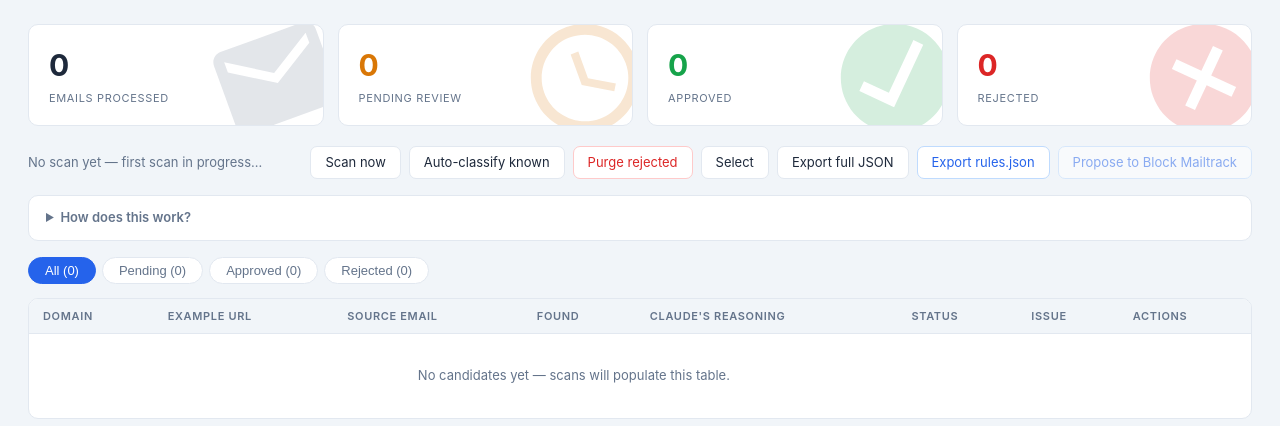
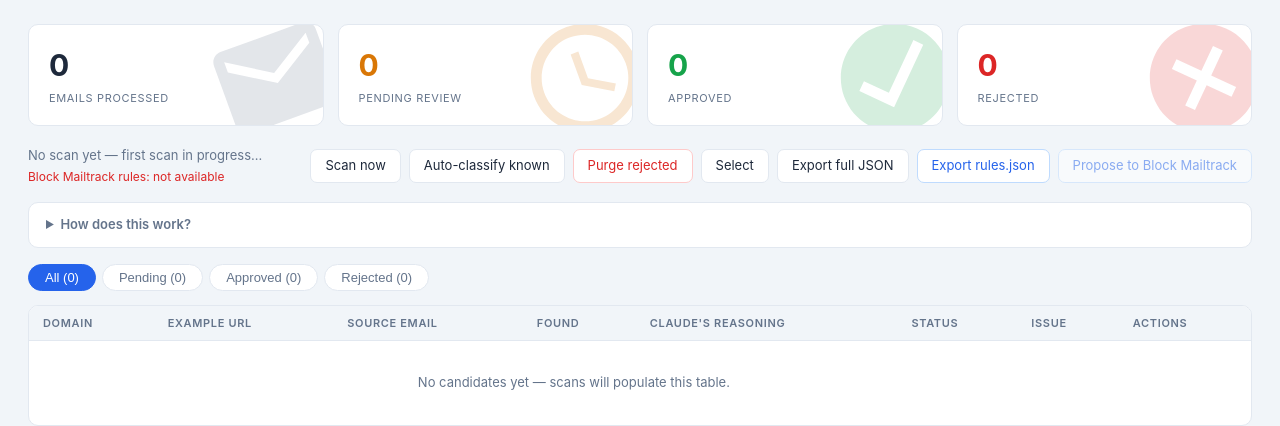
Before and after one commit to Marvellous-Codeworks/mailtrack-hunter, a FastAPI app: page / in a window 1280 px wide. Shown: the part 74-500 px from the top of the page. Run offline with FastAPI, Linux system fonts and the light colour scheme; data that the repository does not hold is empty.

Commit message:
Show Block Mailtrack rules cache status in dashboard; update legend
- _rules_cache_info() exposes count and age of the cached rules.json
- Toolbar shows 'Block Mailtrack rules: N rules — fetched X minutes ago'
  (or 'not available' in red if the fetch failed)
- Legend updated to reflect current propose/reset flow and new API

```diff
--- a/app/main.py
+++ b/app/main.py
@@ -85,6 +85,7 @@ async def dashboard(request: Request):
         "version":         APP_VERSION,
         "github_url":      GITHUB_URL,
         "unproposed_count": unproposed_count,
+        "rules_cache":     _rules_cache_info(),
     })
 
 
@@ -317,6 +318,13 @@ def _already_blocked_domains() -> set[str]:
     return domains
 
 
+def _rules_cache_info() -> dict:
+    if _RULES_CACHE is None:
+        return {"available": False, "count": 0, "age_minutes": None}
+    age_minutes = int((time.monotonic() - _RULES_CACHE_AT) / 60)
+    return {"available": True, "count": len(_RULES_CACHE), "age_minutes": age_minutes}
+
+
 @app.get("/api/export/github-issue")
 async def export_github_issue():
     already_blocked = _already_blocked_domains()
--- a/static/style.css
+++ b/static/style.css
@@ -101,7 +101,10 @@ main { padding: 24px 28px; max-width: 1440px; }
   flex-wrap: wrap;
   gap: 10px;
 }
+.toolbar-meta { display: flex; flex-direction: column; gap: 3px; }
 .last-scan { color: var(--muted); font-size: 13px; }
+.rules-cache-info { color: var(--muted); font-size: 12px; }
+.rules-cache-warn { color: var(--danger); }
 .toolbar-actions { display: flex; gap: 8px; flex-wrap: wrap; }
 
 /* ── Buttons ── */
--- a/templates/index.html
+++ b/templates/index.html
@@ -56,6 +56,7 @@
 
   <!-- Toolbar -->
   <div class="toolbar">
+    <div class="toolbar-meta">
       <span class="last-scan">
         {% if last_scan %}
           Last scan: {{ last_scan.scanned_at[:16] | replace("T", " ") }} UTC
@@ -67,6 +68,18 @@
           No scan yet &mdash; first scan in progress&hellip;
         {% endif %}
       </span>
+      <span class="rules-cache-info {% if not rules_cache.available %}rules-cache-warn{% endif %}">
+        {% if rules_cache.available %}
+          Block Mailtrack rules: {{ rules_cache.count }} rules
+          &mdash; fetched
+          {% if rules_cache.age_minutes == 0 %}just now
+          {% elif rules_cache.age_minutes == 1 %}1 minute ago
+          {% else %}{{ rules_cache.age_minutes }} minutes ago{% endif %}
+        {% else %}
+          Block Mailtrack rules: not available
+        {% endif %}
+      </span>
+    </div>
     <div class="toolbar-actions">
       <button class="btn" id="scan-btn" onclick="triggerScan()">Scan now</button>
       <button class="btn" onclick="autoClassifyByParent()" title="Auto-approve/reject pending candidates based on their parent domain's existing status">Auto-classify known</button>
@@ -111,18 +124,19 @@
           </ul>
         </div>
         <div>
-          <strong>Export</strong>
+          <strong>Export &amp; propose</strong>
           <ul>
             <li><b>Export full JSON</b> — all approved candidates with full metadata (domain, source email, Claude's reasoning, timestamp); useful for auditing or feeding back to Claude</li>
-            <li><b>Export rules.json</b> — approved domains as <code>declarativeNetRequest</code> rules, ready to merge into Block Mailtrack's <code>rules/rules.json</code>; dedicated tracker subdomains are blocked at domain level, shared domains at path level</li>
-            <li><b>Propose to Block Mailtrack</b> — opens a pre-filled GitHub Issue on block-mailtrack with all approved candidates not yet proposed and not already covered by existing rules; marks them as proposed so they are never re-submitted; after creating the issue you can enter its number to get a direct link in the table</li>
+            <li><b>Export rules.json</b> — approved domains as <code>declarativeNetRequest</code> rules, ready to merge into Block Mailtrack's <code>rules/rules.json</code></li>
+            <li><b>Propose to Block Mailtrack (N)</b> — opens a pre-filled GitHub Issue with N approved candidates not yet proposed and not already covered by Block Mailtrack's live rules (fetched from GitHub, refreshed every hour); candidates are marked as <span class="badge badge-proposed">Proposed</span> only after you confirm by entering the issue number; click <b>&times;</b> next to the badge to reset and re-propose</li>
           </ul>
         </div>
         <div>
           <strong>Maintenance API</strong>
           <ul>
-            <li><code>GET /api/clean</code> — removes pending candidates that would be excluded by current filtering rules (ESP click-tracking domains, non-image extensions); call this after updating the scanner logic</li>
+            <li><code>GET /api/clean</code> — removes pending candidates excluded by current filtering rules (ESP click-tracking domains, non-image extensions); call after updating scanner logic</li>
             <li><code>GET /api/auto-classify-by-parent</code> — same as the toolbar button, callable directly</li>
+            <li><code>POST /api/candidates/reset-proposed</code> — resets <span class="badge badge-proposed">Proposed</span> status on a list of candidate IDs, making them available for re-proposing</li>
           </ul>
         </div>
       </div>
```
Lines whose indentation alone changed are shown as unchanged.
